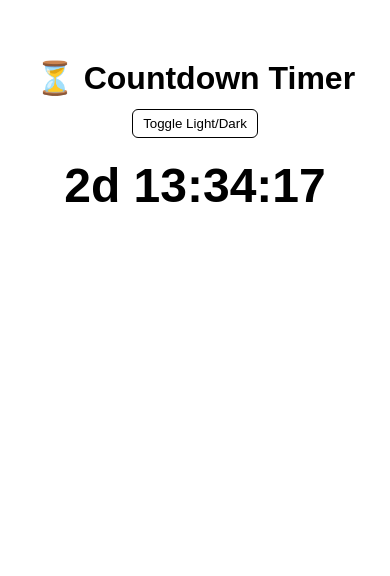
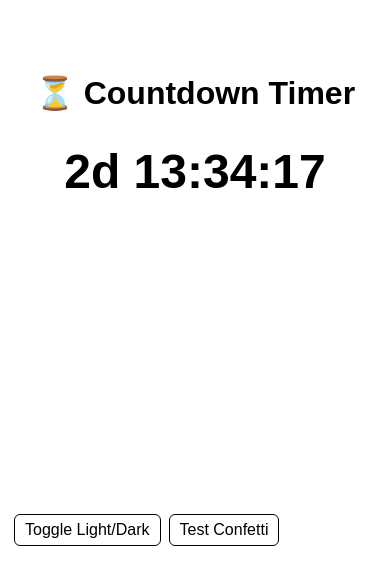
Before and after one commit to Seafirepriv/Timer-website, a plain HTML site: page index.html in a window 390 px wide. Shown: the part 284-860 px from the top of the page. Drawn offline with nearby package versions, Linux system fonts and the light colour scheme.

Commit message:
Confetti button

```diff
--- a/index.html
+++ b/index.html
@@ -20,14 +20,25 @@
       font-weight: bold;
       margin: 20px 0;
     }
-    /* Optional: tiny button polish (kept minimal) */
-    #themeToggle {
+
+    /* ——— Controls (bottom-left) ——— */
+    #controls {
+      position: fixed;
+      left: 14px;
+      bottom: 14px;
+      display: flex;
+      gap: 8px;
+    }
+    .btn {
+      font: inherit;               /* match other text */
+      color: inherit;              /* match current theme color */
       padding: 6px 10px;
       border: 1px solid currentColor;
       background: transparent;
       border-radius: 6px;
       cursor: pointer;
     }
+    .btn:active { transform: translateY(1px); }
 
     /* ——— Themes ——— */
     body.light { background: #ffffff; color: #000000; }
@@ -40,8 +51,13 @@
 </head>
 <body>
   <h1>⏳ Countdown Timer</h1>
-  <button id="themeToggle" aria-label="Toggle Light/Dark">Toggle Light/Dark</button>
   <div id="timer">0</div>
+
+  <!-- Controls anchored bottom-left -->
+  <div id="controls" aria-label="Page controls">
+    <button id="themeToggle" class="btn">Toggle Light/Dark</button>
+    <button id="confettiTest" class="btn">Test Confetti</button>
+  </div>
 
   <!-- Confetti library -->
   <script src="https://cdn.jsdelivr.net/npm/canvas-confetti@1.9.2/dist/confetti.browser.min.js"></script>
@@ -87,6 +103,21 @@
         : `${pad(hours)}:${pad(minutes)}:${pad(seconds)}`;
     }
 
+    // Shared confetti burst
+    function launchConfetti() {
+      confetti({ particleCount: 80, angle: 60,  spread: 55, origin: { x: 0 } });
+      confetti({ particleCount: 80, angle: 120, spread: 55, origin: { x: 1 } });
+    }
+
+    // Bind test button without touching the countdown
+    function initConfettiTest() {
+      const testBtn = document.getElementById('confettiTest');
+      if (testBtn && !testBtn.dataset.bound) {
+        testBtn.addEventListener('click', launchConfetti);
+        testBtn.dataset.bound = '1';
+      }
+    }
+
     function update() {
       const now = new Date();
       const remaining = TARGET - now;
@@ -97,9 +128,7 @@
         el.textContent = "🎉 Time's up!";
         if (!confettiFired) {
           confettiFired = true;
-          // quick two-sided burst
-          confetti({ particleCount: 80, angle: 60,  spread: 55, origin: { x: 0 } });
-          confetti({ particleCount: 80, angle: 120, spread: 55, origin: { x: 1 } });
+          launchConfetti();
         }
         return;
       }
@@ -109,6 +138,7 @@
     // ——— Init on load ———
     window.onload = () => {
       initTheme();
+      initConfettiTest();
       update();
       clearInterval(ticking);
       ticking = setInterval(update, 1000);
```
